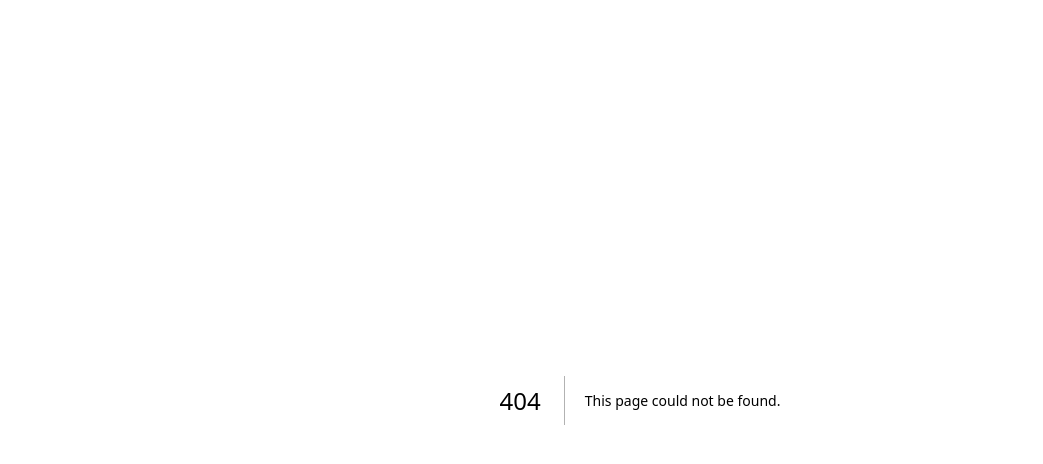
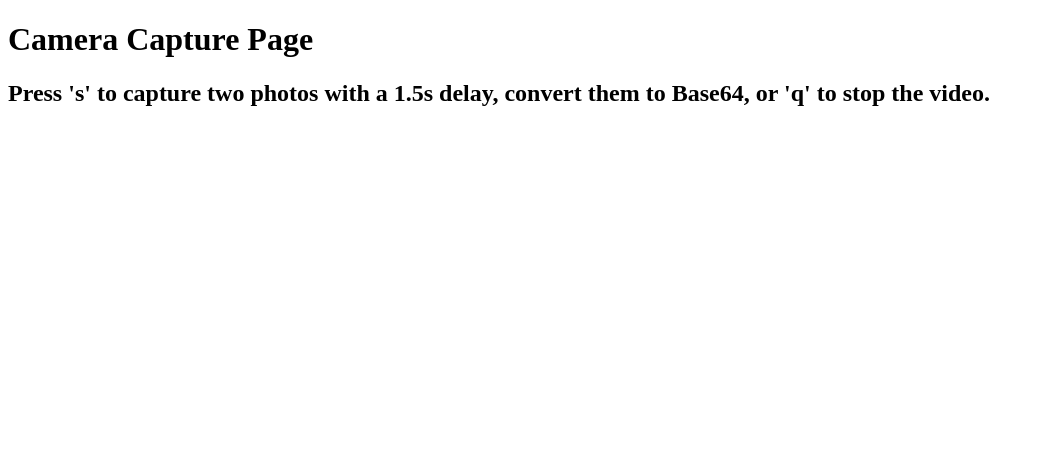
Before and after one commit to azselim/EasyASL, a Next.js app in the folder easyasl/: page /capture in a window 1280 px wide. Before the commit this address had no page. Shown: the top 464 px of the page, without its empty margins (0-1043 px from the left). Built offline with nearby package versions, Linux system fonts and the light colour scheme; no server answers.

Commit message:
added capture

```diff
--- /dev/null
+++ b/easyasl/src/app/capture/page.tsx
@@ -0,0 +1,14 @@
+// app/capture/page.tsx
+import React from 'react';
+import CameraCapture from '@/app/components/CameraCapture'; // Adjust the import path if necessary
+
+const CapturePage = () => {
+  return (
+    <div>
+      <h1>Camera Capture Page</h1>
+      <CameraCapture /> {/* Render the CameraCapture component here */}
+    </div>
+  );
+};
+
+export default CapturePage;
--- a/easyasl/src/app/components/CameraCapture.tsx
+++ b/easyasl/src/app/components/CameraCapture.tsx
@@ -1,3 +1,5 @@
+'use client';
+
 import { useEffect, useRef, useState } from 'react';
 
 const CameraCapture = () => {
```
Also changed, not shown: easyasl/routes.tsx (deleted).
